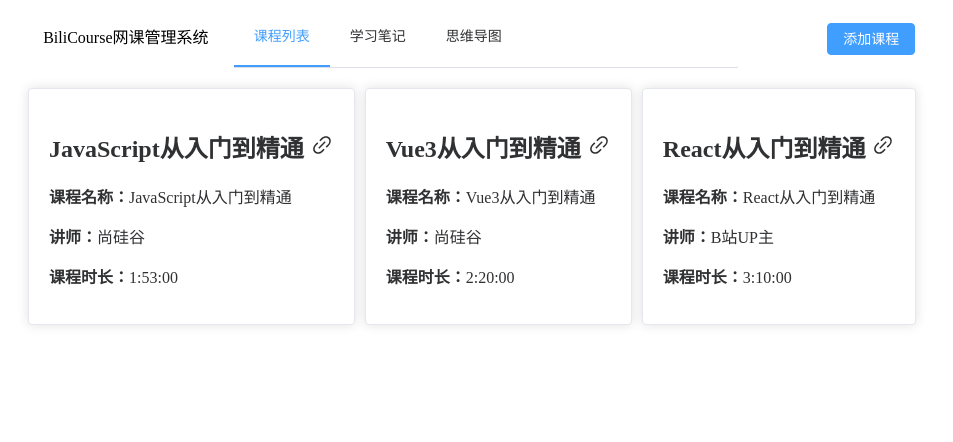
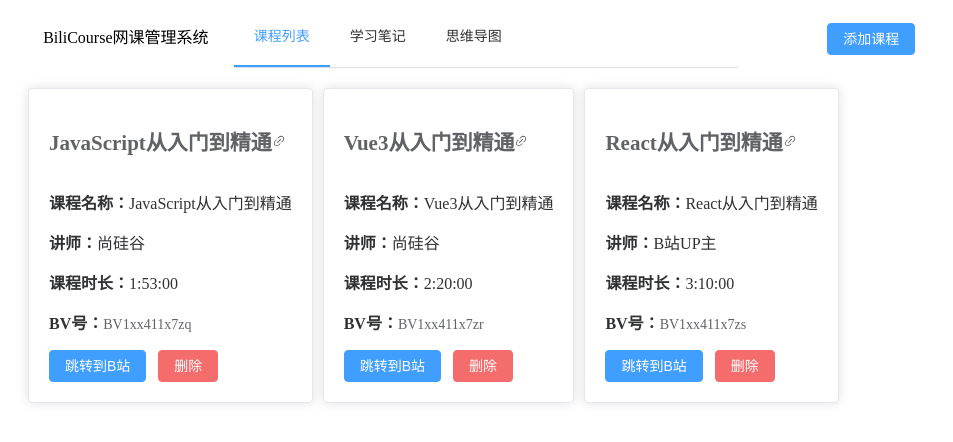
Before and after one commit to FeedWhisper5148/bili-course, a Vue app: page /course-list in a window 1280 px wide. Shown: the top 442 px of the page, without its empty margins (0-953 px from the left). Built offline with nearby package versions, Linux system fonts and the light colour scheme; the HTML template or start-up script is replaced by a standard one.

Commit message:
feat: 初步实现了课程的添加、删除与跳转

```diff
--- a/src/App.vue
+++ b/src/App.vue
@@ -1,5 +1,43 @@
 <script setup lang="ts">
 import Navigation from "@/components/Navigation.vue";
+import { useCoursesStore } from "@/stores/courses";
+import { ref, reactive } from "vue";
+
+const coursesStore = useCoursesStore();
+const dialogVisible = ref(false);
+const formRef = ref();
+
+const form = reactive({
+  courseName: '',
+  instructor: '',
+  duration: '',
+  bvId: '',
+});
+
+const rules = {
+  courseName: [{ required: true, message: '请输入课程名称', trigger: 'blur' }],
+  instructor: [{ required: true, message: '请输入讲师', trigger: 'blur' }],
+  duration: [{ required: true, message: '请输入课程时长', trigger: 'blur' }],
+  bvId: [{ required: true, message: '请输入BV号', trigger: 'blur' }],
+};
+
+const addCourse = () => {
+  formRef.value.validate((valid: boolean) => {
+    if (valid) {
+      coursesStore.addCourse({
+        courseName: form.courseName,
+        instructor: form.instructor,
+        duration: form.duration,
+        bvId: form.bvId,
+      });
+      dialogVisible.value = false;
+      form.courseName = '';
+      form.instructor = '';
+      form.duration = '';
+      form.bvId = '';
+    }
+  });
+};
 </script>
 <template>
   <div class="common-layout">
@@ -13,7 +51,7 @@ import Navigation from "@/components/Navigation.vue";
             <Navigation></Navigation>
           </el-col>
           <el-col :span="5" class="title">
-            <el-button type="primary">添加课程</el-button>
+            <el-button type="primary" @click="dialogVisible = true">添加课程</el-button>
           </el-col>
         </el-row>
       </el-header>
@@ -21,6 +59,28 @@ import Navigation from "@/components/Navigation.vue";
         <router-view></router-view>
       </el-main>
     </el-container>
+    <el-dialog v-model="dialogVisible" title="添加课程" width="500px">
+      <el-form :model="form" :rules="rules" ref="formRef" label-width="120px">
+        <el-form-item label="课程名称" prop="courseName">
+          <el-input v-model="form.courseName" placeholder="请输入课程名称"></el-input>
+        </el-form-item>
+        <el-form-item label="讲师" prop="instructor">
+          <el-input v-model="form.instructor" placeholder="请输入讲师"></el-input>
+        </el-form-item>
+        <el-form-item label="课程时长" prop="duration">
+          <el-input v-model="form.duration" placeholder="请输入课程时长"></el-input>
+        </el-form-item>
+        <el-form-item label="BV号" prop="bvId">
+          <el-input v-model="form.bvId" placeholder="请输入BV号"></el-input>
+        </el-form-item>
+      </el-form>
+      <template #footer>
+        <span class="dialog-footer">
+          <el-button @click="dialogVisible = false">取消</el-button>
+          <el-button type="primary" @click="addCourse">确认</el-button>
+        </span>
+      </template>
+    </el-dialog>
   </div>
 </template>
 
--- a/src/components/CourseInfoCard.vue
+++ b/src/components/CourseInfoCard.vue
@@ -1,7 +1,7 @@
 <script setup lang="ts">
 import {Link} from "@element-plus/icons-vue";
 
-defineProps({
+const props = defineProps({
   courseName: {
     type: String,
     required: true,
@@ -14,21 +14,42 @@ defineProps({
     type: String,
     required: true,
   },
-})
+  bvId: {
+    type: String,
+    required: true,
+  },
+  onDelete: {
+    type: Function,
+    required: true,
+  },
+});
+
+const jumpToBilibili = () => {
+  window.open(`https://www.bilibili.com/video/${props.bvId}`, '_blank');
+};
 </script>
 
 <template>
   <el-card class="course-info-card" style="max-width: 480px">
     <div class="course-info-header">
-      <h2>
-        {{ courseName }}
-        <el-icon><Link /></el-icon>
-      </h2>
+      <el-link :href="'https://www.example.com/courses/' + courseName" target="_blank">
+        <h2>{{ courseName }}</h2>
+        <el-icon>
+          <Link/>
+        </el-icon>
+      </el-link>
     </div>
     <div class="course-info-content">
       <p><strong>课程名称：</strong>{{ courseName }}</p>
       <p><strong>讲师：</strong>{{ instructor }}</p>
       <p><strong>课程时长：</strong>{{ duration }}</p>
+      <p><strong>BV号：</strong>
+        <el-link :href="'https://www.bilibili.com/video/' + bvId" target="_blank">{{ bvId }}</el-link>
+      </p>
+    </div>
+    <div class="course-actions">
+      <el-button type="primary" @click="jumpToBilibili">跳转到B站</el-button>
+      <el-button type="danger" @click="onDelete">删除</el-button>
     </div>
   </el-card>
 </template>
--- /dev/null
+++ b/src/stores/courses.ts
@@ -0,0 +1,27 @@
+import { ref } from 'vue'
+import { defineStore } from 'pinia'
+
+export interface Course {
+  courseName: string
+  instructor: string
+  duration: string
+  bvId: string
+}
+
+export const useCoursesStore = defineStore('courses', () => {
+  const courses = ref<Course[]>([
+    { courseName: 'JavaScript从入门到精通', instructor: '尚硅谷', duration: '1:53:00', bvId: 'BV1xx411x7zq' },
+    { courseName: 'Vue3从入门到精通', instructor: '尚硅谷', duration: '2:20:00', bvId: 'BV1xx411x7zr' },
+    { courseName: 'React从入门到精通', instructor: 'B站UP主', duration: '3:10:00', bvId: 'BV1xx411x7zs' },
+  ])
+
+  function addCourse(course: Course) {
+    courses.value.push(course)
+  }
+
+  function removeCourse(index: number) {
+    courses.value.splice(index, 1)
+  }
+
+  return { courses, addCourse, removeCourse }
+})
--- a/src/views/CourseListView.vue
+++ b/src/views/CourseListView.vue
@@ -1,12 +1,21 @@
 <script setup lang="ts">
 import CourseInfoCard from "@/components/CourseInfoCard.vue";
+import { useCoursesStore } from "@/stores/courses";
+
+const coursesStore = useCoursesStore();
 </script>
 
 <template>
   <div class="course-list">
-    <CourseInfoCard course-name="JavaScript从入门到精通" instructor="尚硅谷" duration="1:53:00"></CourseInfoCard>
-    <CourseInfoCard course-name="Vue3从入门到精通" instructor="尚硅谷" duration="2:20:00"></CourseInfoCard>
-    <CourseInfoCard course-name="React从入门到精通" instructor="B站UP主" duration="3:10:00"></CourseInfoCard>
+    <CourseInfoCard
+      v-for="(course, index) in coursesStore.courses"
+      :key="course.courseName"
+      :course-name="course.courseName"
+      :instructor="course.instructor"
+      :duration="course.duration"
+      :bv-id="course.bvId"
+      :on-delete="() => coursesStore.removeCourse(index)"
+    />
   </div>
 </template>
 
```
